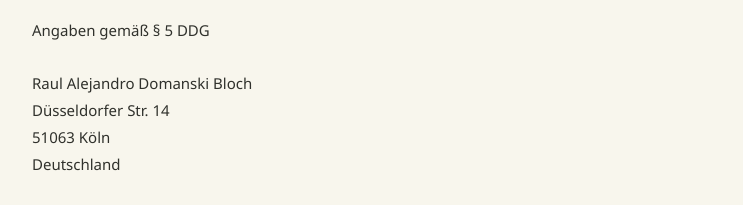
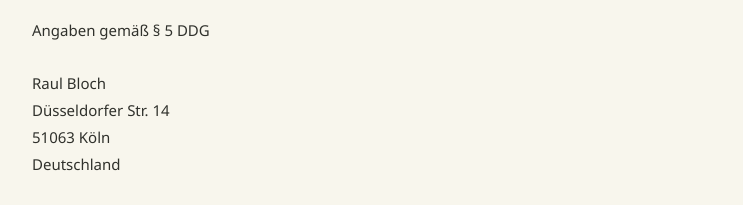
Before and after one commit to rblch/dackel-app, a plain HTML site: page impressum.html in a window 1280 px wide. Shown: the part 164-369 px from the top of the page, without its empty margins (268-1011 px from the left). Drawn offline with Linux system fonts and the light colour scheme.

Commit message:
Use short publisher name only in Impressum

```diff
--- a/impressum.html
+++ b/impressum.html
@@ -17,7 +17,7 @@
       <h1>Impressum</h1>
       <p>Angaben gemäß § 5 DDG</p>
       <address>
-        Raul Alejandro Domanski Bloch<br>
+        Raul Bloch<br>
         Düsseldorfer Str. 14<br>
         51063 Köln<br>
         Deutschland
```
Also changed, not shown: privacy.html (+1 -1 lines).
